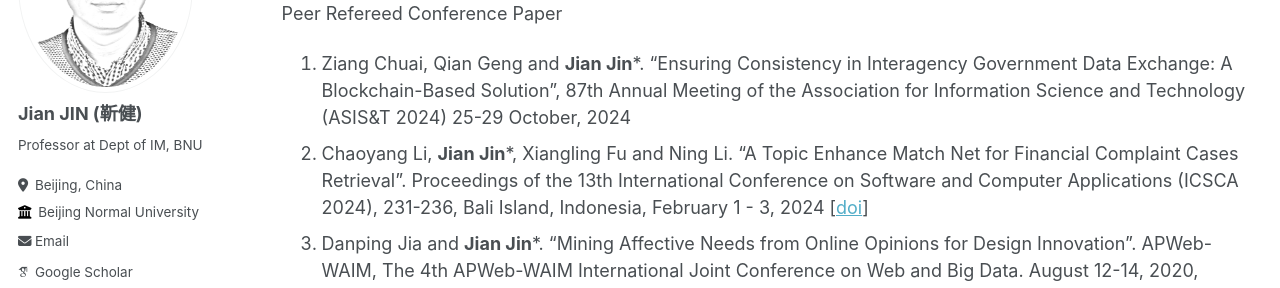
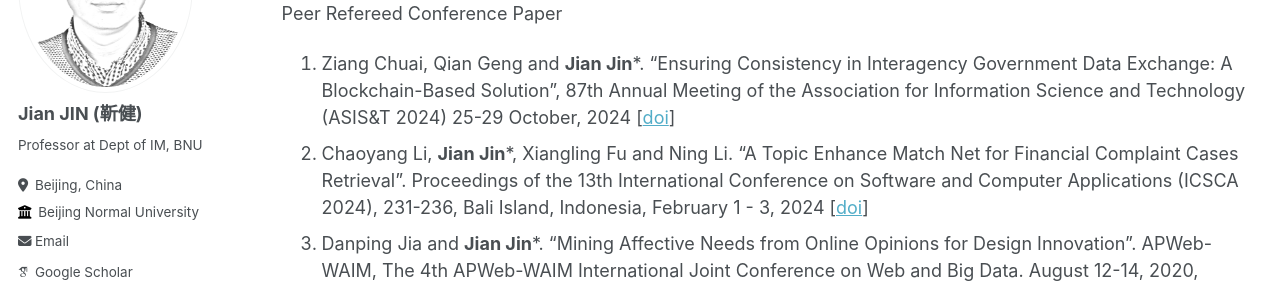
Before and after one commit to xjtujay/xjtujay.github.io, a Jekyll site: the page built from _pages/publications.md, in a window 1280 px wide and 900 px high, scrolled down 4465 px. Shown: the part 207-495 px from the top of the window. Built offline with Jekyll 4.4.1, drawn with Linux system fonts in a browser that asks for light colours; some web fonts are replaced; a script that is not in the unit is left out; some of the changed text lies outside the part shown.

Commit message:
Update publications.md

```diff
--- a/_pages/publications.md
+++ b/_pages/publications.md
@@ -73,7 +73,7 @@ Chinese Journal Paper
 1.	**靳健**，刘国荣，张博渊. 基于JavaScript的虚拟作物知识引擎的构建. 微电子学与计算机, 2007(03):66-68，2007年03月05日
 
 Peer Refereed Conference Paper
-19.	Ziang Chuai, Qian Geng and **Jian Jin***. "Ensuring Consistency in Interagency Government Data Exchange: A Blockchain-Based Solution", 87th Annual Meeting of the Association for Information Science and Technology (ASIS&T 2024) 25-29 October, 2024
+19.	Ziang Chuai, Qian Geng and **Jian Jin***. "Ensuring Consistency in Interagency Government Data Exchange: A Blockchain-Based Solution", 87th Annual Meeting of the Association for Information Science and Technology (ASIS&T 2024) 25-29 October, 2024 [[doi](https://doi.org/10.1002/pra2.1013)]
 18.	Chaoyang Li, **Jian Jin***, Xiangling Fu and Ning Li. "A Topic Enhance Match Net for Financial Complaint Cases Retrieval". Proceedings of the 13th International Conference on Software and Computer Applications (ICSCA 2024), 231-236, Bali Island, Indonesia, February 1 - 3, 2024 [[doi](https://doi.org/10.1145/3651781.3651817)]
 17.	Danping Jia and **Jian Jin***. "Mining Affective Needs from Online Opinions for Design Innovation". APWeb-WAIM, The 4th APWeb-WAIM International Joint Conference on Web and Big Data. August 12-14, 2020, Tianjin, China. [[doi](https://doi.org/10.1007/978-3-030-60290-1_25)]
 16.	Qian Geng, Siyu Deng, Danping Jia and **Jian Jin***. "Cross-domain Ontology Construction and Alignment from Online Product Reviews". WWW, 8th International Workshop on Natural Language Processing for Social Media, 786–793, April 20–24, 2020, Taipei, Taiwan. [[doi](https://doi.org/10.1145/3366424.3383755)]
```
Also changed, not shown: other parts of _pages/publications.md (+1 -1 lines).
